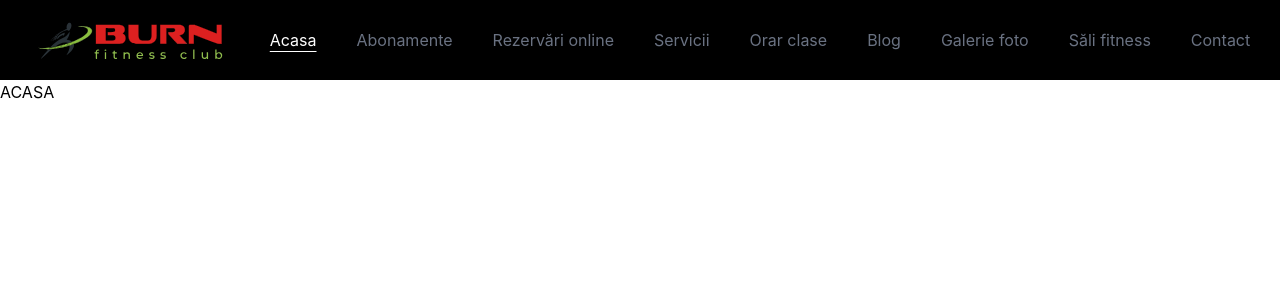
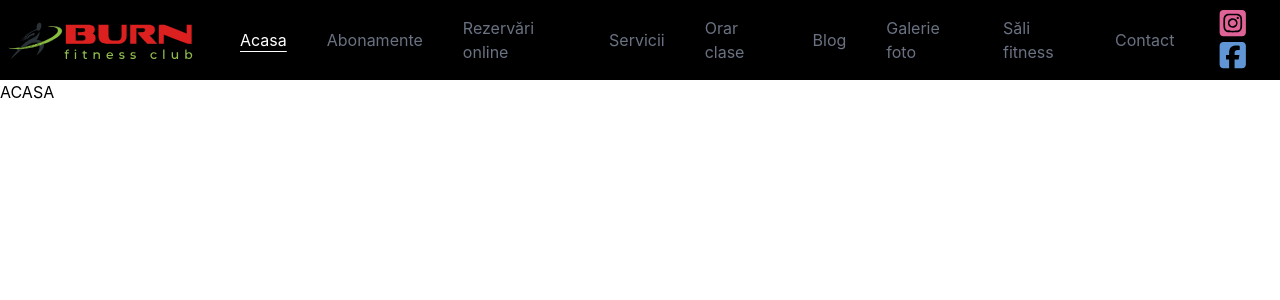
Before and after one commit to iancuvictor/burn-fitness-revamp, a React (Vite) app: page / in a window 1280 px wide. Shown: the top 300 px of the page. Built offline with nearby package versions, Linux system fonts and the light colour scheme; a web font is replaced by a local one.

Commit message:
add to normal nav too

```diff
--- a/src/components/navbar/navbar.jsx
+++ b/src/components/navbar/navbar.jsx
@@ -21,6 +21,10 @@ function Navbar(){
         <NavLink to="/galerie" className={buttonClass}>Galerie foto</NavLink>
         <NavLink to="/salidefitness" className={buttonClass}>Săli fitness</NavLink>
         <NavLink to="/contact" className={buttonClass}>Contact</NavLink>
+        <div>
+        <a href="https://www.instagram.com/burnfitnesscluj/" target='_blank'><FontAwesomeIcon icon={faInstagramSquare} className='text-[#E06397] hover:text-[#DB2777] duration-150 text-3xl'/></a>
+        <a href="https://www.facebook.com/BurnFitnessCluj" target='_blank'><FontAwesomeIcon icon={faFacebookSquare} className='text-[#6096D6] hover:text-[#1877F2] duration-150 text-3xl'/></a>
+        </div>
     </div>
 
     {/* mobile navbar */}
```
